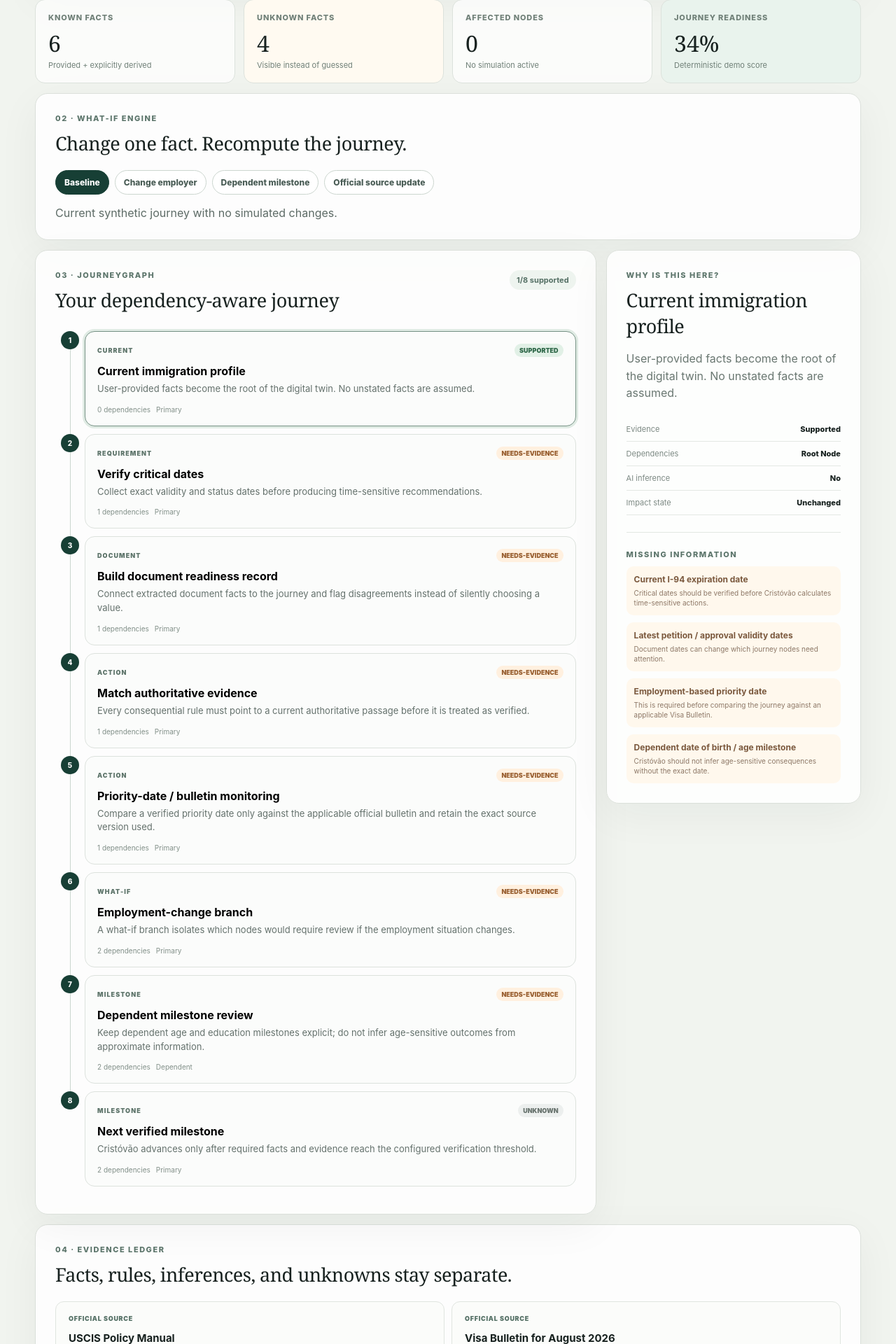
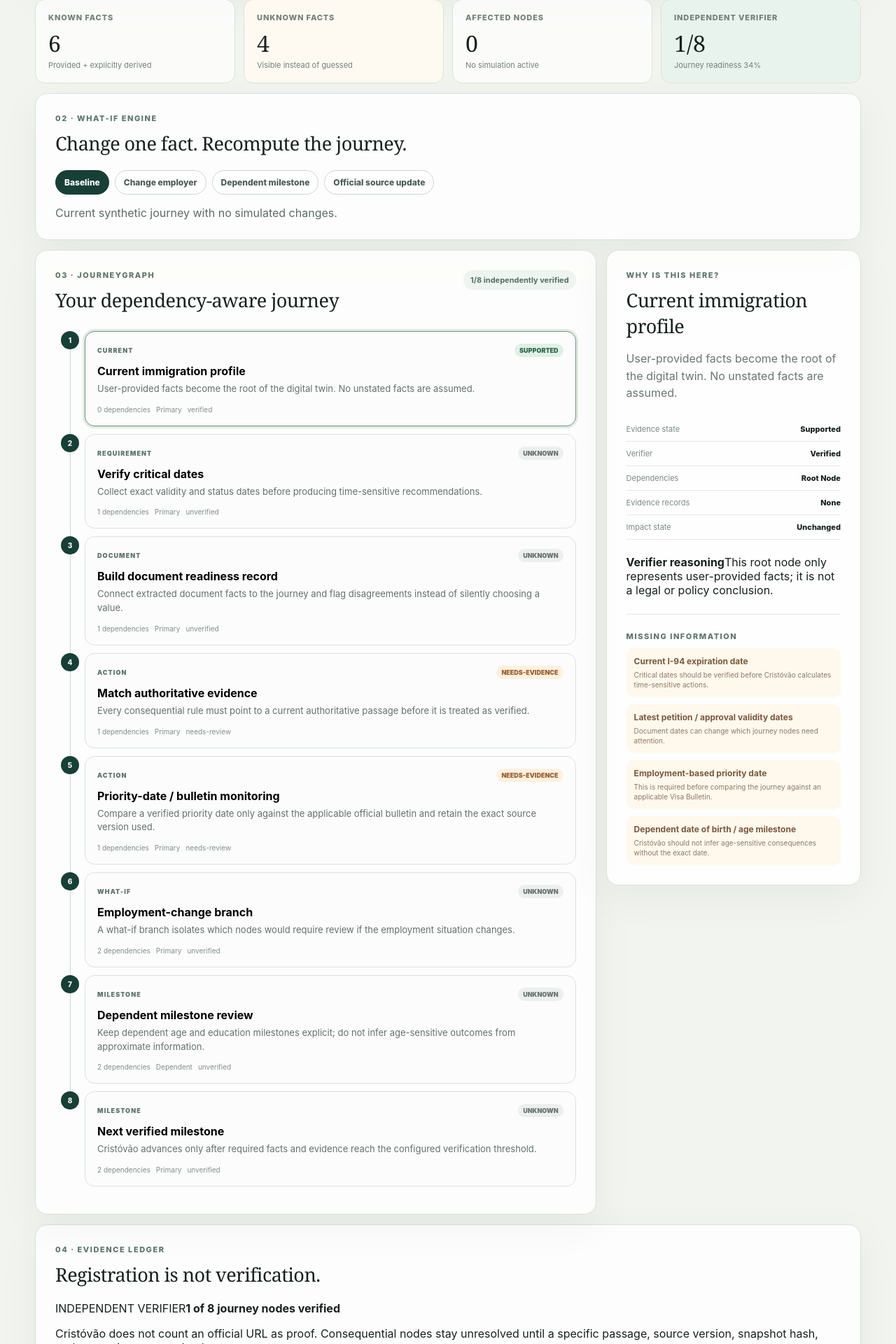
Before and after one commit to ananthaprakashb/Crist-v-o, a React (Vite) app: page / in a window 1280 px wide. Shown: the part 851-2771 px from the top of the page at 70% size. Built offline with nearby package versions, Linux system fonts and the light colour scheme.

Commit message:
Expose independent evidence verification in UI

```diff
--- a/src/App.tsx
+++ b/src/App.tsx
@@ -1,4 +1,5 @@
 import { useMemo, useState } from 'react';
+import { evidenceVerificationFor, nodeVerificationFor, verifyJourney } from './domain/evidenceEngine';
 import { applyScenario, compileJourney, readiness } from './domain/journeyCompiler';
 import type { JourneyNode, ScenarioId } from './domain/types';
 
@@ -26,9 +27,13 @@ export default function App() {
   const [scenarioId, setScenarioId] = useState<ScenarioId>('baseline');
   const [selectedNodeId, setSelectedNodeId] = useState('current-profile');
 
-  const scenario = useMemo(() => applyScenario(twin, scenarioId), [twin, scenarioId]);
+  const rawScenario = useMemo(() => applyScenario(twin, scenarioId), [twin, scenarioId]);
+  const verificationResult = useMemo(() => verifyJourney(rawScenario.twin), [rawScenario.twin]);
+  const scenario = { ...rawScenario, twin: verificationResult.twin };
+  const verification = verificationResult.report;
   const score = useMemo(() => readiness(scenario.twin), [scenario.twin]);
-  const selectedNode = scenario.twin.nodes.find((node) => node.id === selectedNodeId) ?? scenario.twin.nodes[0];
+  const selectedNode = scenario.twin.nodes.find((item) => item.id === selectedNodeId) ?? scenario.twin.nodes[0];
+  const selectedVerification = selectedNode ? nodeVerificationFor(verification, selectedNode.id) : undefined;
 
   const buildJourney = () => {
     const nextTwin = compileJourney(input);
@@ -98,9 +103,9 @@ export default function App() {
           <small>{scenarioId === 'baseline' ? 'No simulation active' : scenario.label}</small>
         </article>
         <article className="stat-card score">
-          <span>Journey readiness</span>
-          <strong>{score.journeyReadiness}%</strong>
-          <small>Deterministic demo score</small>
+          <span>Independent verifier</span>
+          <strong>{verification.verifiedNodes}/{verification.totalNodes}</strong>
+          <small>Journey readiness {score.journeyReadiness}%</small>
         </article>
       </section>
 
@@ -140,30 +145,31 @@ export default function App() {
               <p className="eyebrow">03 · JOURNEYGRAPH</p>
               <h2>Your dependency-aware journey</h2>
             </div>
-            <span className="verified-count">{scenario.twin.nodes.filter((node) => node.evidenceStatus === 'supported').length}/{scenario.twin.nodes.length} supported</span>
+            <span className="verified-count">{verification.verifiedNodes}/{verification.totalNodes} independently verified</span>
           </div>
 
           <div className="graph-list">
-            {scenario.twin.nodes.map((node, index) => (
-              <div className="graph-row" key={node.id}>
+            {scenario.twin.nodes.map((item, index) => (
+              <div className="graph-row" key={item.id}>
                 <div className="rail" aria-hidden="true">
                   <span>{index + 1}</span>
                   {index < scenario.twin.nodes.length - 1 && <i />}
                 </div>
                 <button
-                  className={`node-card ${node.impact === 'changed' ? 'changed' : ''} ${selectedNode?.id === node.id ? 'selected' : ''}`}
-                  onClick={() => setSelectedNodeId(node.id)}
+                  className={`node-card ${item.impact === 'changed' ? 'changed' : ''} ${selectedNode?.id === item.id ? 'selected' : ''}`}
+                  onClick={() => setSelectedNodeId(item.id)}
                 >
                   <div className="node-meta">
-                    <span>{kindLabel[node.kind]}</span>
-                    <span className={`evidence-state ${node.evidenceStatus}`}>{node.evidenceStatus}</span>
+                    <span>{kindLabel[item.kind]}</span>
+                    <span className={`evidence-state ${item.evidenceStatus}`}>{item.evidenceStatus}</span>
                   </div>
-                  <h3>{node.title}</h3>
-                  <p>{node.summary}</p>
+                  <h3>{item.title}</h3>
+                  <p>{item.summary}</p>
                   <div className="node-footer">
-                    <span>{node.dependsOn.length} dependencies</span>
-                    <span>{node.affectedPeople.join(', ')}</span>
-                    {node.impact === 'changed' && <strong>IMPACTED</strong>}
+                    <span>{item.dependsOn.length} dependencies</span>
+                    <span>{item.affectedPeople.join(', ')}</span>
+                    <span className={`verification-chip ${item.verificationStatus}`}>{item.verificationStatus}</span>
+                    {item.impact === 'changed' && <strong>IMPACTED</strong>}
                   </div>
                 </button>
               </div>
@@ -178,11 +184,18 @@ export default function App() {
               <h2>{selectedNode.title}</h2>
               <p>{selectedNode.summary}</p>
               <dl>
-                <div><dt>Evidence</dt><dd>{selectedNode.evidenceStatus}</dd></div>
+                <div><dt>Evidence state</dt><dd>{selectedNode.evidenceStatus}</dd></div>
+                <div><dt>Verifier</dt><dd>{selectedNode.verificationStatus}</dd></div>
                 <div><dt>Dependencies</dt><dd>{selectedNode.dependsOn.length || 'Root node'}</dd></div>
-                <div><dt>AI inference</dt><dd>{selectedNode.kind === 'current' ? 'No' : 'Not verified yet'}</dd></div>
+                <div><dt>Evidence records</dt><dd>{selectedNode.evidenceIds.length || 'None'}</dd></div>
                 <div><dt>Impact state</dt><dd>{selectedNode.impact}</dd></div>
               </dl>
+              {selectedVerification && (
+                <div className="verifier-reasons">
+                  <strong>Verifier reasoning</strong>
+                  {selectedVerification.reasons.map((reason) => <span key={reason}>{reason}</span>)}
+                </div>
+              )}
             </>
           )}
 
@@ -203,30 +216,63 @@ export default function App() {
         <div className="section-heading">
           <div>
             <p className="eyebrow">04 · EVIDENCE LEDGER</p>
-            <h2>Facts, rules, inferences, and unknowns stay separate.</h2>
+            <h2>Registration is not verification.</h2>
           </div>
         </div>
+
+        <div className="verifier-summary">
+          <div>
+            <span>INDEPENDENT VERIFIER</span>
+            <strong>{verification.verifiedNodes} of {verification.totalNodes} journey nodes verified</strong>
+          </div>
+          <p>
+            Cristóvão does not count an official URL as proof. Consequential nodes stay unresolved until a specific passage,
+            source version, snapshot hash, and semantic-support check are present.
+          </p>
+        </div>
+
         <div className="evidence-grid">
-          {scenario.twin.evidence.map((record) => (
+          {scenario.twin.evidence.map((record) => {
+            const result = evidenceVerificationFor(verification, record.id);
+            const passed = result?.checks.filter((check) => check.passed).length ?? 0;
+            const total = result?.checks.length ?? 0;
+
+            return (
               <article key={record.id}>
                 <div>
-                <span className="source-type">OFFICIAL SOURCE</span>
-                <span className="pending">{record.status}</span>
+                  <span className="source-type">{record.authority.replace('-', ' ').toUpperCase()}</span>
+                  <span className={`verification-chip ${result?.status ?? 'unverified'}`}>{result?.status ?? 'unverified'}</span>
                 </div>
                 <h3>{record.title}</h3>
                 <p>{record.publisher}</p>
+                <div className="evidence-meta">
+                  <span><b>Claim</b>{record.claimType}</span>
+                  <span><b>Match</b>{record.matchStatus}</span>
+                  <span><b>Semantic</b>{record.semanticSupport}</span>
+                  <span><b>Checks</b>{passed}/{total}</span>
+                </div>
+                {record.sourceVersion && <p className="source-version">Version: {record.sourceVersion}</p>}
+                {record.retrievedAt && <p className="source-version">Observed: {record.retrievedAt}</p>}
+                <ul className="check-list">
+                  {result?.checks.map((check) => (
+                    <li className={check.passed ? 'pass' : 'fail'} key={check.id} title={check.detail}>
+                      <span>{check.passed ? '✓' : '○'}</span>{check.label}
+                    </li>
+                  ))}
+                </ul>
                 <a href={record.url} target="_blank" rel="noreferrer">Open source ↗</a>
               </article>
-          ))}
+            );
+          })}
         </div>
         <p className="evidence-note">
-          Day 1 intentionally marks these records as <strong>pending-match</strong>. A later evidence service must match a current passage and source version before a consequential node is treated as verified.
+          Current official sources are registered, but the prototype intentionally refuses to mark legal or policy claims verified until the retrieval service retains a matched, versioned passage. This is a safety feature, not a missing badge.
         </p>
       </section>
 
       <footer>
         <strong>Cristóvão the Caregiver</strong>
-        <span>Informational navigation, not legal advice. High-impact conclusions require authoritative evidence and verification.</span>
+        <span>Informational navigation, not legal advice. High-impact conclusions require authoritative evidence and independent verification.</span>
       </footer>
     </main>
   );
```
Lines whose indentation alone changed are shown as unchanged.
